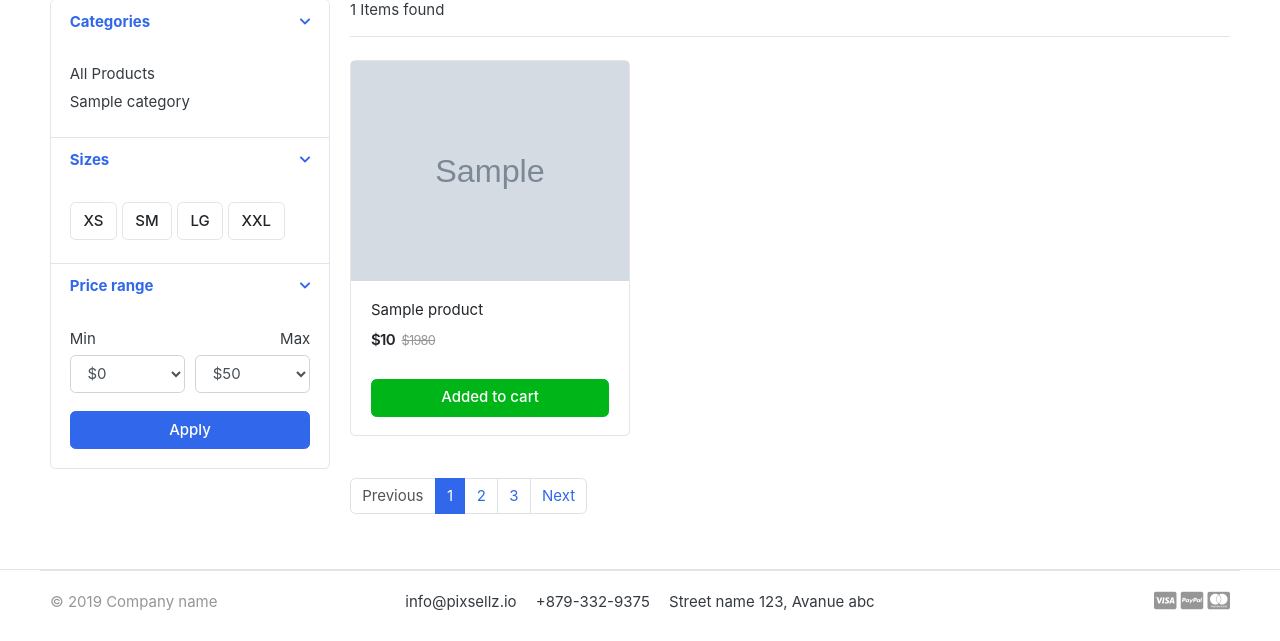
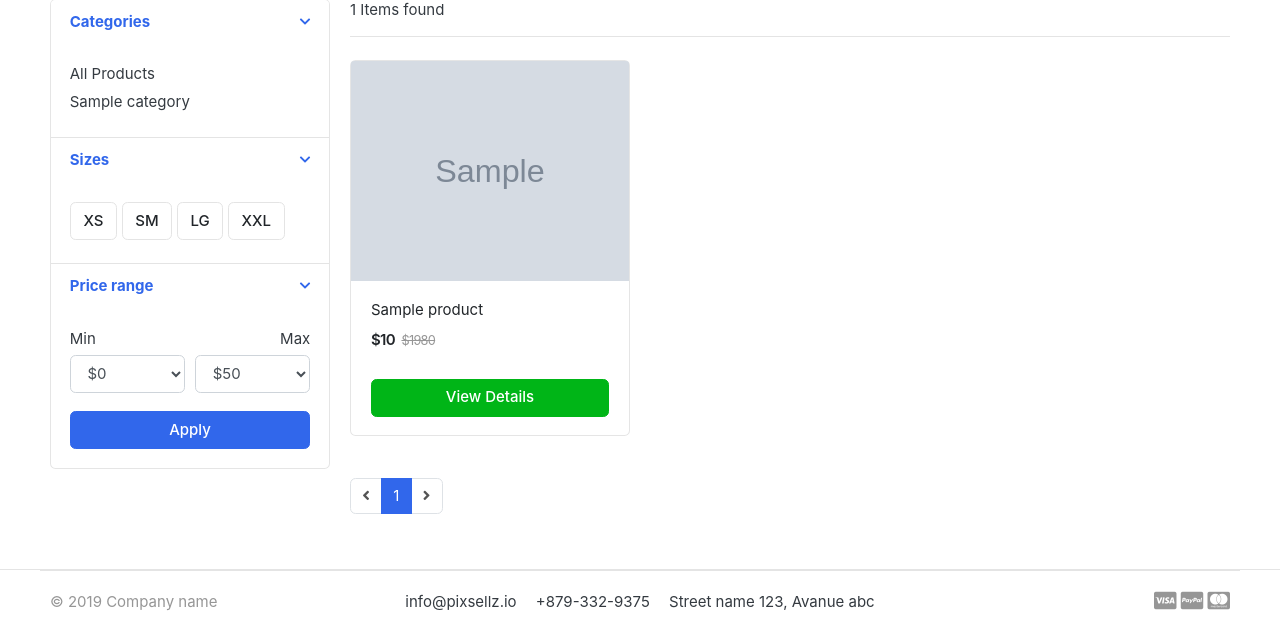
Before and after one commit to Al-amen/greatKart, a Django app: page /store/ in a window 1280 px wide. Shown: the part 159-800 px from the top of the page. Run offline with Django 5.2, Linux system fonts and the light colour scheme; tables that the repository leaves empty hold one stand-in row (values such as "Sample post"); grey boxes marked "Sample" are stand-in pictures; some libraries are stand-ins or nearby versions; some web fonts are replaced.

Commit message:
add pagination

```diff
--- a/store/templates/store/store.html
+++ b/store/templates/store/store.html
@@ -134,7 +134,7 @@
                             <del class="price-old">$1980</del>
                         </div> <!-- price-wrap.// -->
                     </div>
-                  <a href="{% url "carts:add_to_cart" product.id %}" class="btn btn-block btn-success">Added to cart </a>
+                  <a href="{{product.get_url}}" class="btn btn-block btn-success"> View Details </a>
 
                 </figcaption>
             </figure>
@@ -147,13 +147,7 @@
 
 
     <nav class="mt-4" aria-label="Page navigation sample">
-      <ul class="pagination">
-        <li class="page-item disabled"><a class="page-link" href="#">Previous</a></li>
-        <li class="page-item active"><a class="page-link" href="#">1</a></li>
-        <li class="page-item"><a class="page-link" href="#">2</a></li>
-        <li class="page-item"><a class="page-link" href="#">3</a></li>
-        <li class="page-item"><a class="page-link" href="#">Next</a></li>
-      </ul>
+       {% include "includes/pagination.html" %}
     </nav>
 
         </main> <!-- col.// -->
--- a/store/views.py
+++ b/store/views.py
@@ -10,7 +10,8 @@ class StoreView(ListView):
     model = Product
     template_name = 'store/store.html'
     context_object_name = 'products'
-    paginate_by = 10  # Optional: if you want pagination
+    paginate_by = 2  # Optional: if you want pagination
+    page_kwarg = 'page'
 
     def get_queryset(self):
         category_slug = self.kwargs.get('category_slug')
@@ -30,6 +31,8 @@ class StoreView(ListView):
             context['total_products'] = Product.objects.filter(category=category, is_available=True).aggregate(total=Count('id'))['total']
         else:
             context['total_products'] = Product.objects.filter(is_available=True).aggregate(total=Count('id'))['total']
+
+
 
         return context
 
--- a/templates/includes/navbar.html
+++ b/templates/includes/navbar.html
@@ -68,7 +68,7 @@
                                 <a href="./register.html"> Register</a>
                             </div>
                         </div>
-                        <a href="./cart.html" class="widget-header pl-3 ml-3">
+                        <a href="{% url "carts:cart" %}" class="widget-header pl-3 ml-3">
                             <div class="icon icon-sm rounded-circle border"><i class="fa fa-shopping-cart"></i></div>
                             <span class="badge badge-pill badge-danger notify">{{cart_count}}</span>
                         </a>
--- /dev/null
+++ b/templates/includes/pagination.html
@@ -0,0 +1,52 @@
+{% load static %}
+
+
+<ul class="pagination">
+{% if page_obj.has_previous %}
+    <li class="page-item">
+        <a class="page-link" href="?page={{ page_obj.previous_page_number }}">
+            <i class="fas fa-angle-left"></i>
+            <span class="sr-only">Previous</span>
+        </a>
+    </li>
+{% else %}
+    <li class="page-item disabled">
+        <a class="page-link" href="#">
+            <i class="fas fa-angle-left"></i>
+            <span class="sr-only">Previous</span>
+        </a>
+    </li>
+{% endif %}
+
+{% for i in page_obj.paginator.page_range %}
+    {% if page_obj.number == i %}
+    <li class="page-item active">
+        <a class="page-link" href="?page={{ i }}">{{ page_obj.number }}</a>
+      </li>
+    {% elif i > page_obj.number|add:'-5' and i < page_obj.number|add:'5' %}
+    <li class="page-item">
+        <a class="page-link" href="?page={{ i }}">{{ i }}</a>
+      </li>
+    {% endif %}
+{% endfor %}
+
+{% if page_obj.paginator.num_pages > page_obj.number|add:'4' %}
+    <li><a class="page-link" href="?page={{ page_obj.number|add:'5' }}">&hellip;</a></li>
+{% endif %}
+
+{% if page_obj.has_next %}
+    <li class="page-item">
+        <a class="page-link" href="?page={{ page_obj.next_page_number }}">
+          <i class="fas fa-angle-right"></i>
+          <span class="sr-only">Next</span>
+        </a>
+      </li>
+{% else %}
+    <li class="page-item disabled">
+        <a class="page-link" href="#">
+            <i class="fas fa-angle-right"></i>
+            <span class="sr-only">Next</span>
+        </a>
+    </li>
+{% endif %}
+</ul>
```
